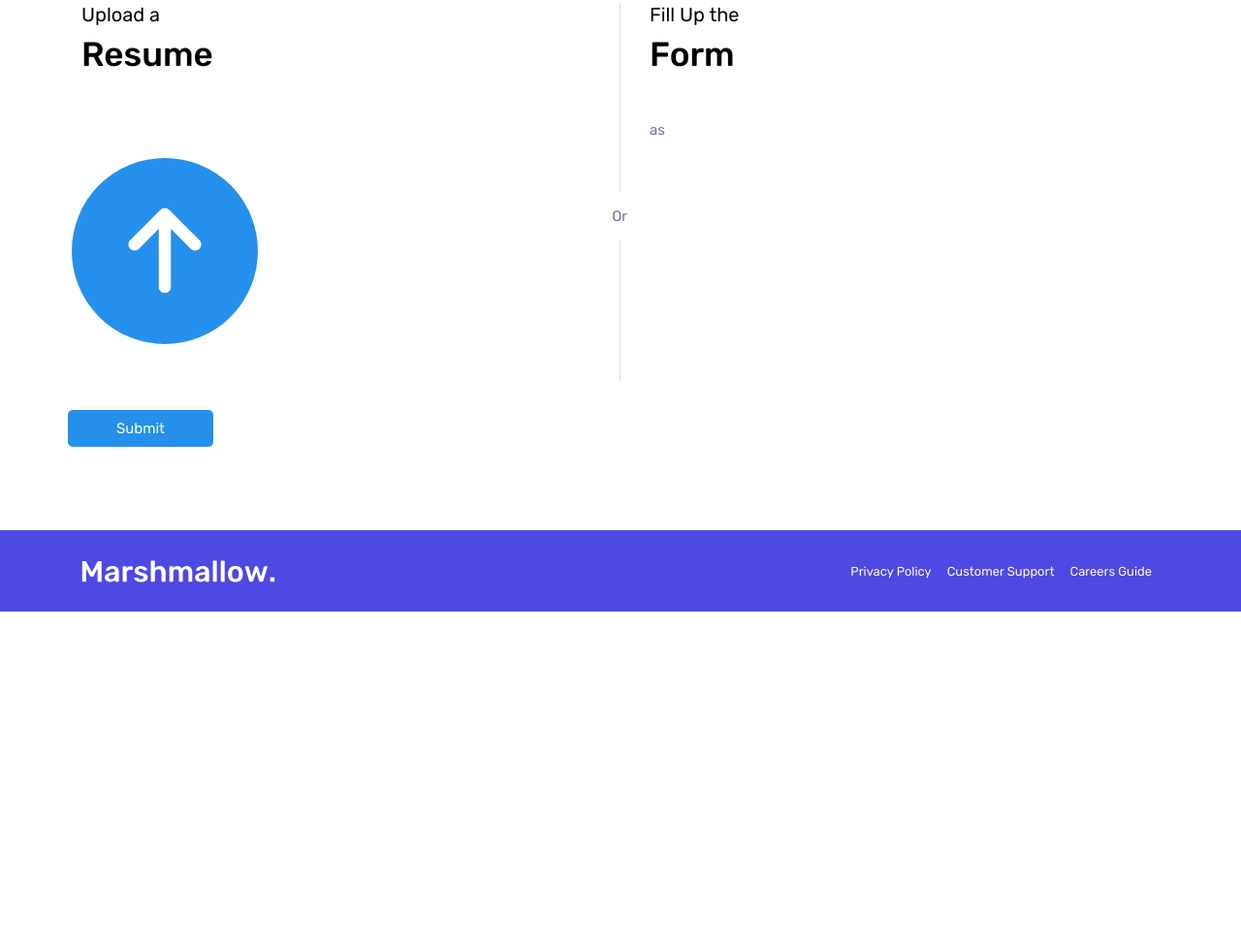
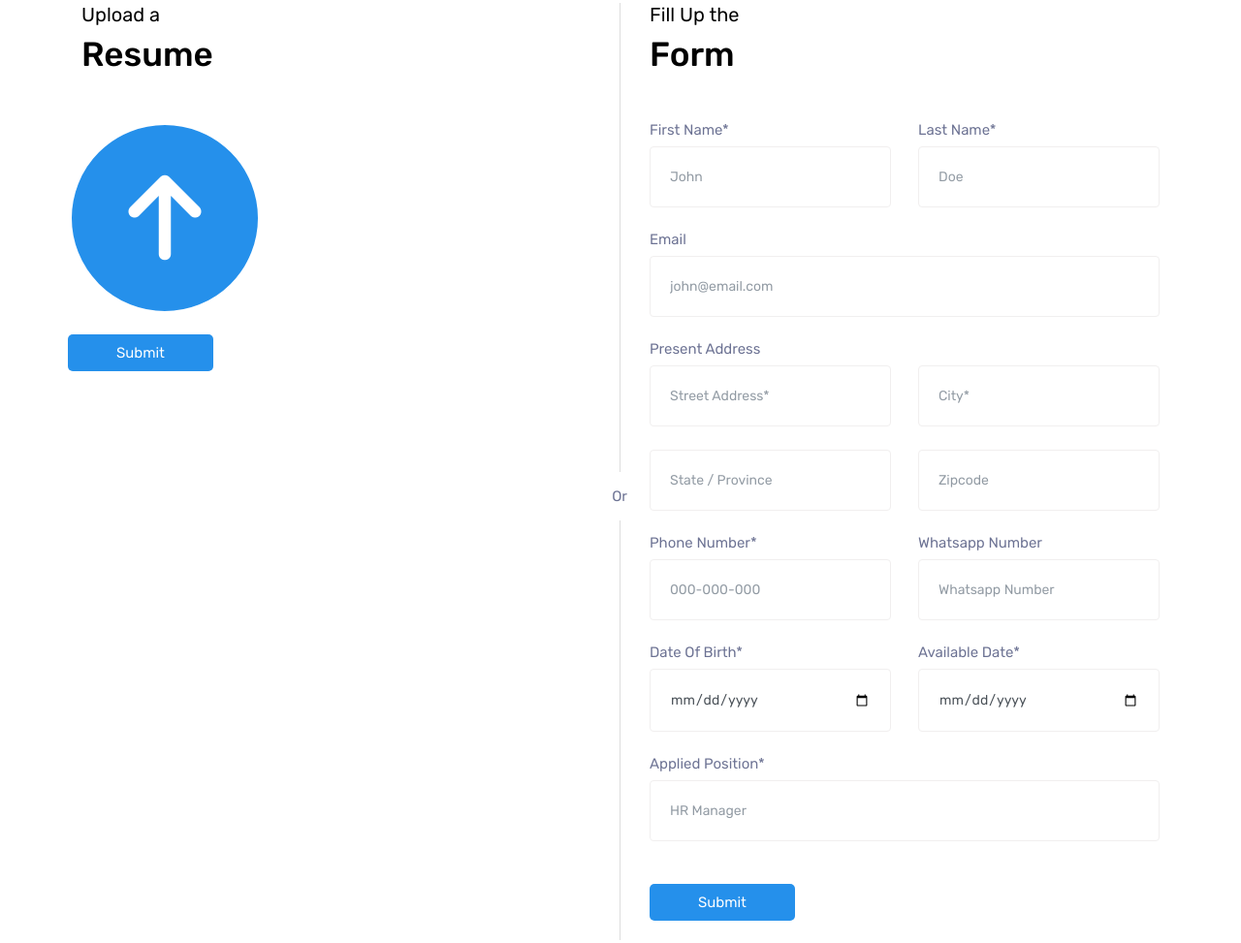
Before and after one commit to asherafridi/job-application-page, a website: page index.html in a window 1280 px wide. Shown: the part 868-1841 px from the top of the page at 97% size. Before the commit the page ends 1499 px from the top, so only its background shows below. Drawn offline with Linux system fonts and the light colour scheme.

Commit message:
Almost Completed

```diff
--- a/index.html
+++ b/index.html
@@ -14,14 +14,14 @@
 	<link rel="stylesheet" href="css/style.css">
 	<link rel="shortcut icon" href="images/favicon.png" />
 	<style>
-		.wrapper {
+		/* .wrapper {
 
 			width: 100%;
 			height: 100%;
 			display: flex;
 			align-items: center;
 			justify-content: center;
-		}
+		} */
 
 		.wrapper .file-upload {
 
@@ -71,20 +71,24 @@
 			border: 10px solid #2590EB;
 
 		}
-		.submit-btn{
+
+		.submit-btn {
 			padding: 10px 50px;
-			outline:none;
+			outline: none;
 			background: #2590EB;
 			color: #fff;
 			border: none;
-			margin-top: 30px;
+			margin-top: 20px;
+			margin-bottom: 20px;
 			border-radius: 5px;
 		}
-		.submit-btn:hover{
+
+		.submit-btn:hover {
 			transition: .2s ease-in-out;
 			box-shadow: 5px 5px 2px #ddd;
 		}
-		.breakout{
+
+		.breakout {
 			position: absolute;
 			right: -8px;
 			background: #fff;
@@ -93,8 +97,36 @@
 			display: flex;
 			align-items: center;
 		}
+
+		.left-column{
+				border-right: 1px solid #ddd;
+			}
+
+		@media only screen and (max-width: 600px) {
+			.breakout{
+				position: static;
+				text-align: center;
+				border-bottom: 1px solid #ddd;
+				margin-top: 40px;
+				margin-bottom: 40px;
+				display: flex;
+				justify-content: space-around;
+
+			}
+			.breakout span{
+				width: 50px;
+				position: relative;
+				bottom: -25px;
+				background: #fff;
+			}
+			.left-column{
+				padding-left: 40px;
+			}
+		}
 	</style>
-	<link rel="stylesheet" href="https://cdnjs.cloudflare.com/ajax/libs/font-awesome/6.4.0/css/all.min.css" integrity="sha512-iecdLmaskl7CVkqkXNQ/ZH/XLlvWZOJyj7Yy7tcenmpD1ypASozpmT/E0iPtmFIB46ZmdtAc9eNBvH0H/ZpiBw==" crossorigin="anonymous" referrerpolicy="no-referrer" />
+	<link rel="stylesheet" href="https://cdnjs.cloudflare.com/ajax/libs/font-awesome/6.4.0/css/all.min.css"
+		integrity="sha512-iecdLmaskl7CVkqkXNQ/ZH/XLlvWZOJyj7Yy7tcenmpD1ypASozpmT/E0iPtmFIB46ZmdtAc9eNBvH0H/ZpiBw=="
+		crossorigin="anonymous" referrerpolicy="no-referrer" />
 </head>
 
 <body data-spy="scroll" data-target=".navbar" data-offset="50">
@@ -145,7 +177,7 @@
 		<section class="our-services" id="services">
 			<div class="container">
 				<div class="row">
-					<div class="col-sm-6" style="border-right: 0.5px solid #ddd;">
+					<div class="col-sm-6 left-column" >
 						<h5 class="text-dark">Upload a</h5>
 						<h3 class="font-weight-medium text-dark mb-5">Resume</h3>
 						<div class="row">
@@ -158,10 +190,11 @@
 									</div>
 								</div>
 								<button class="submit-btn">Submit</button>
+
 							</form>
 						</div>
 
-						<div class="breakout">Or</div>
+						<div class="breakout"><span>Or</span></div>
 					</div>
 
 					<div class="col-sm-6" style="padding-left: 30px;">
@@ -169,8 +202,82 @@
 						<h3 class="font-weight-medium text-dark mb-5">Form</h3>
 						<form>
 							<div class="row">
-								<div class="col-md-6">
-									as
+								<div class="col-sm-6">
+									<div class="form-group">
+										<label for="" class="form-label">First Name*</label>
+										<input type="text" class="form-control" id="name" placeholder="John">
+									</div>
+								</div>
+								<div class="col-sm-6">
+									<div class="form-group">
+										<label for="" class="form-label">Last Name*</label>
+										<input type="text" class="form-control" id="mail" placeholder="Doe">
+									</div>
+								</div>
+								<div class="col-sm-12">
+									<div class="form-group">
+										<label for="" class="form-label">Email</label>
+										<input type="text" class="form-control" id="mail" placeholder="john@email.com">
+									</div>
+								</div>
+								<div class="col-sm-6">
+									<div class="form-group">
+										<label for="" class="form-label">Present Address</label>
+										<input type="text" class="form-control" id="mail" placeholder="Street Address*">
+									</div>
+								</div>
+
+								<div class="col-sm-6">
+									<div class="form-group">
+										<label for="" class="form-label">&nbsp;</label>
+										<input type="text" class="form-control" id="name" placeholder="City*">
+									</div>
+								</div>
+								<div class="col-sm-6">
+									<div class="form-group">
+										<input type="text" class="form-control" id="mail"
+											placeholder="State / Province">
+									</div>
+								</div>
+								<div class="col-sm-6">
+									<div class="form-group">
+										<input type="text" class="form-control" id="mail" placeholder="Zipcode">
+									</div>
+								</div>
+
+								<div class="col-sm-6">
+									<div class="form-group">
+										<label for="" class="form-label">Phone Number*</label>
+										<input type="text" class="form-control" id="name" placeholder="000-000-000">
+									</div>
+								</div>
+								<div class="col-sm-6">
+									<div class="form-group">
+										<label for="" class="form-label">Whatsapp Number</label>
+										<input type="text" class="form-control" id="mail" placeholder="Whatsapp Number">
+									</div>
+								</div>
+								<div class="col-sm-6">
+									<div class="form-group">
+										<label for="" class="form-label">Date Of Birth*</label>
+										<input type="date" class="form-control" id="name" placeholder="Date of Birth">
+									</div>
+								</div>
+								<div class="col-sm-6">
+									<div class="form-group">
+										<label for="" class="form-label">Available Date*</label>
+										<input type="date" class="form-control" id="mail" placeholder="Available Date">
+									</div>
+								</div>
+
+								<div class="col-sm-12">
+									<div class="form-group">
+										<label for="" class="form-label">Applied Position*</label>
+										<input type="text" class="form-control" id="mail" placeholder="HR Manager">
+									</div>
+								</div>
+								<div class="col-sm-12">
+									<button href="#" class="submit-btn">Submit</button>
 								</div>
 							</div>
 						</form>
@@ -193,9 +300,9 @@
 
 					<div>
 						<div class="d-flex">
-							<a href="#" class="text-small text-white mx-2 footer-link">Privacy Policy </a>
+							<!-- <a href="#" class="text-small text-white mx-2 footer-link">Privacy Policy </a>
 							<a href="#" class="text-small text-white mx-2 footer-link">Customer Support </a>
-							<a href="#" class="text-small text-white mx-2 footer-link">Careers Guide</a>
+							<a href="#" class="text-small text-white mx-2 footer-link">Careers Guide</a> -->
 						</div>
 					</div>
 				</div>
```
